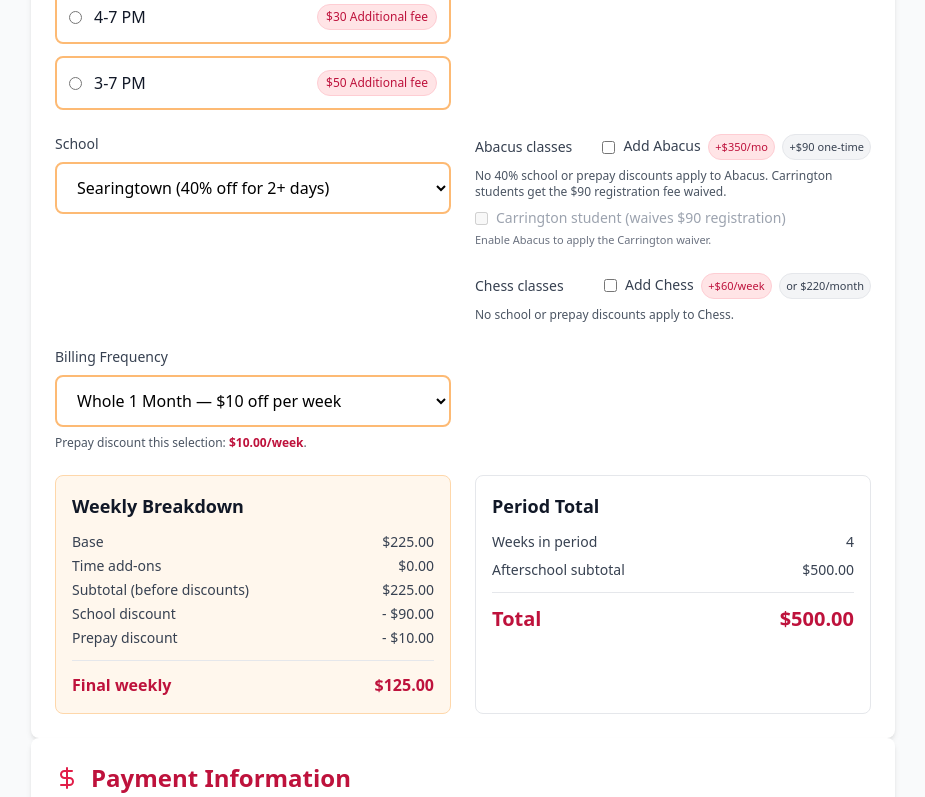
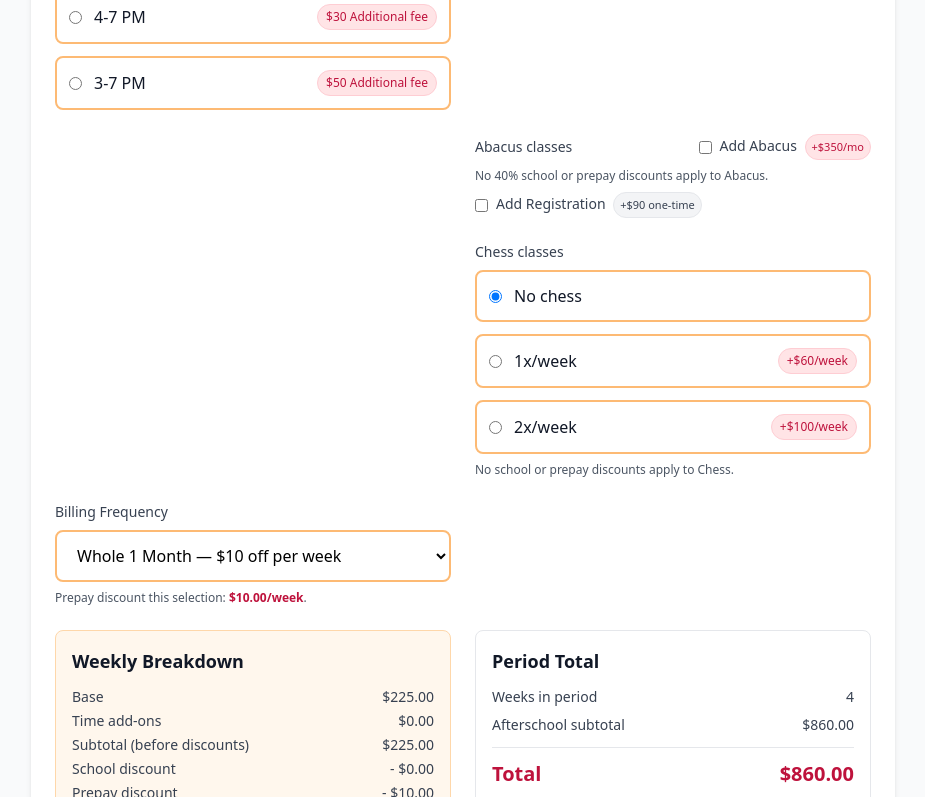
Before and after one commit to phcodesage/olga-one-page-form, a React (Vite) app: page / in a window 1280 px wide. Shown: the part 2223-3020 px from the top of the page, without its empty margins (177-1102 px from the left). Built offline with nearby package versions, Linux system fonts and the light colour scheme.

Commit message:
updated: form abacus pricing

```diff
--- a/src/App.tsx
+++ b/src/App.tsx
@@ -38,12 +38,14 @@ function App() {
   // Pricing UI state
   const [daysPerWeek, setDaysPerWeek] = useState<1 | 2 | 3 | 4 | 5>(3);
   const [timeBlock, setTimeBlock] = useState<TimeBlock>('4-6');
-  const [school, setSchool] = useState<School>('Searingtown');
+  // School selection removed from UI; default to 'Other' for pricing logic
+  const school: School = 'Other';
   const [frequency, setFrequency] = useState<BillingFrequency>('monthly');
   const [extensionsEnabled, setExtensionsEnabled] = useState<boolean>(false);
   const [abacusEnabled, setAbacusEnabled] = useState<boolean>(false);
-  const [chessEnabled, setChessEnabled] = useState<boolean>(false);
-  const [isCarrington, setIsCarrington] = useState<boolean>(false);
+  const [chessPlan, setChessPlan] = useState<'none' | '1x' | '2x'>('none');
+  // Independent registration add-on (+$90 one-time)
+  const [registrationEnabled, setRegistrationEnabled] = useState<boolean>(false);
 
   // Submission state
   const [submitted, setSubmitted] = useState(false);
@@ -64,13 +66,13 @@ function App() {
     e.preventDefault();
     if (isSubmitting || submitted) return;
     setIsSubmitting(true);
-    const pricing = calculatePrice({ daysPerWeek, timeBlock, school, frequency, extensionsEnabled, abacusEnabled, isCarrington, chessEnabled });
+    const pricing = calculatePrice({ daysPerWeek, timeBlock, school, frequency, extensionsEnabled, abacusEnabled, registrationEnabled, chessPlan });
     const payload = {
       selectedOption,
       ...formData,
       phoneFull: `${formData.phoneCountry} ${formData.phone}`,
       emergencyPhoneFull: `${formData.emergencyPhoneCountry} ${formData.emergencyPhone}`,
-      pricingInput: { daysPerWeek, timeBlock, school, frequency, extensionsEnabled, abacusEnabled, isCarrington, chessEnabled },
+      pricingInput: { daysPerWeek, timeBlock, school, frequency, extensionsEnabled, abacusEnabled, registrationEnabled, chessPlan },
       pricing,
       paymentMethod: formData.paymentMethod,
     } as const;
@@ -84,7 +86,7 @@ function App() {
         body: JSON.stringify({
           form: payload,
           pricing,
-          pricingInput: { daysPerWeek, timeBlock, school, frequency, extensionsEnabled, abacusEnabled, isCarrington, chessEnabled },
+          pricingInput: { daysPerWeek, timeBlock, school, frequency, extensionsEnabled, abacusEnabled, registrationEnabled, chessPlan },
           payment: {
             // Zelle fields
             zellePayerName: formData.zellePayerName,
@@ -163,8 +165,8 @@ function App() {
   };
 
   const price = useMemo(() =>
-    calculatePrice({ daysPerWeek, timeBlock, school, frequency, extensionsEnabled, abacusEnabled, isCarrington, chessEnabled })
-  , [daysPerWeek, timeBlock, school, frequency, extensionsEnabled, abacusEnabled, isCarrington, chessEnabled]);
+    calculatePrice({ daysPerWeek, timeBlock, school, frequency, extensionsEnabled, abacusEnabled, registrationEnabled, chessPlan })
+  , [daysPerWeek, timeBlock, school, frequency, extensionsEnabled, abacusEnabled, registrationEnabled, chessPlan]);
 
   const qrRef = useRef<HTMLCanvasElement | null>(null);
   const qrPayload = useMemo(() => {
@@ -584,23 +586,9 @@ function App() {
                     <option key={d} value={d}>{d} day{d > 1 ? 's' : ''}</option>
                   ))}
                 </select>
-                {school === 'Searingtown' && daysPerWeek >= 2 && (
-                  <p className="text-xs text-green-600 mt-1">✓ 40% discount applied for Searingtown students with 2+ days</p>
-                )}
+                {/* School-specific discount hint removed */}
               </div>
 
-              {/* School selector */}
-              <div>
-                <label className="block text-sm font-medium text-gray-700 mb-2">School</label>
-                <select
-                  value={school}
-                  onChange={(e) => setSchool(e.target.value as School)}
-                  className="w-full px-4 py-3 border-2 border-orange-300 rounded-lg bg-white focus:border-rose-600 focus:ring-2 focus:ring-rose-100 outline-none"
-                >
-                  <option value="Searingtown">Searingtown (40% off for 2+ days)</option>
-                  <option value="Other">Other</option>
-                </select>
-              </div>
 
               {/* Abacus add-on */}
               <div className="md:col-start-2">
@@ -608,32 +596,63 @@ function App() {
                   <span className="block text-sm font-medium text-gray-700">Abacus classes</span>
                   <label className="flex items-center gap-2 text-sm text-gray-700">
                     <input type="checkbox" checked={abacusEnabled} onChange={(e) => setAbacusEnabled(e.target.checked)} />
-                    <span>Add Abacus <span className="ml-1 inline-flex items-center px-1.5 py-0.5 rounded-full text-[11px] bg-rose-100 text-rose-700 border border-rose-200">+$350/mo</span> <span className="ml-1 inline-flex items-center px-1.5 py-0.5 rounded-full text-[11px] bg-gray-100 text-gray-700 border">+$90 one-time</span></span>
+                    <span>Add Abacus <span className="ml-1 inline-flex items-center px-1.5 py-0.5 rounded-full text-[11px] bg-rose-100 text-rose-700 border border-rose-200">+$350/mo</span></span>
                   </label>
                 </div>
-                <p className="text-xs text-gray-600 mb-2">No 40% school or prepay discounts apply to Abacus. Carrington students get the $90 registration fee waived.</p>
-                <label className={`flex items-center gap-2 text-sm ${abacusEnabled ? 'text-gray-700' : 'text-gray-400'}`}>
-                  <input type="checkbox" checked={isCarrington} onChange={(e) => setIsCarrington(e.target.checked)} disabled={!abacusEnabled} aria-disabled={!abacusEnabled} />
-                  Carrington student (waives $90 registration)
+                <p className="text-xs text-gray-600 mb-2">No 40% school or prepay discounts apply to Abacus.</p>
+                <label className={`flex items-center gap-2 text-sm text-gray-700`}>
+                  <input type="checkbox" checked={registrationEnabled} onChange={(e) => setRegistrationEnabled(e.target.checked)} />
+                  <span>Add Registration <span className="ml-1 inline-flex items-center px-1.5 py-0.5 rounded-full text-[11px] bg-gray-100 text-gray-700 border">+$90 one-time</span></span>
                 </label>
-                {!abacusEnabled && (
-                  <p className="text-[11px] text-gray-500 mt-1">Enable Abacus to apply the Carrington waiver.</p>
-                )}
-                {abacusEnabled && isCarrington && (
-                  <p className="text-[11px] text-green-700 mt-1">$90 registration fee waived.</p>
-                )}
               </div>
 
               {/* Chess add-on */}
               <div className="md:col-start-2">
                 <div className="flex items-center justify-between mb-2">
                   <span className="block text-sm font-medium text-gray-700">Chess classes</span>
-                  <label className="flex items-center gap-2 text-sm text-gray-700">
-                    <input type="checkbox" checked={chessEnabled} onChange={(e) => setChessEnabled(e.target.checked)} />
-                    <span>Add Chess <span className="ml-1 inline-flex items-center px-1.5 py-0.5 rounded-full text-[11px] bg-rose-100 text-rose-700 border border-rose-200">+$60/week</span> <span className="ml-1 inline-flex items-center px-1.5 py-0.5 rounded-full text-[11px] bg-gray-100 text-gray-700 border">or $220/month</span></span>
+                </div>
+                <div className="space-y-3">
+                  <label className="flex items-center gap-3 p-3 border-2 border-orange-300 rounded-lg hover:border-orange-400 cursor-pointer">
+                    <input
+                      type="radio"
+                      name="chessPlan"
+                      value="none"
+                      checked={chessPlan === 'none'}
+                      onChange={() => setChessPlan('none')}
+                      className="text-rose-600 focus:ring-rose-500"
+                    />
+                    <span className="text-gray-900">No chess</span>
+                  </label>
+                  <label className="flex items-center justify-between gap-3 p-3 border-2 border-orange-300 rounded-lg hover:border-orange-400 cursor-pointer">
+                    <div className="flex items-center gap-3">
+                      <input
+                        type="radio"
+                        name="chessPlan"
+                        value="1x"
+                        checked={chessPlan === '1x'}
+                        onChange={() => setChessPlan('1x')}
+                        className="text-rose-600 focus:ring-rose-500"
+                      />
+                      <span className="text-gray-900">1x/week</span>
+                    </div>
+                    <span className="inline-flex items-center px-2 py-1 rounded-full text-xs bg-rose-100 text-rose-700 border border-rose-200">+$60/week</span>
+                  </label>
+                  <label className="flex items-center justify-between gap-3 p-3 border-2 border-orange-300 rounded-lg hover:border-orange-400 cursor-pointer">
+                    <div className="flex items-center gap-3">
+                      <input
+                        type="radio"
+                        name="chessPlan"
+                        value="2x"
+                        checked={chessPlan === '2x'}
+                        onChange={() => setChessPlan('2x')}
+                        className="text-rose-600 focus:ring-rose-500"
+                      />
+                      <span className="text-gray-900">2x/week</span>
+                    </div>
+                    <span className="inline-flex items-center px-2 py-1 rounded-full text-xs bg-rose-100 text-rose-700 border border-rose-200">+$100/week</span>
                   </label>
                 </div>
-                <p className="text-xs text-gray-600">No school or prepay discounts apply to Chess.</p>
+                <p className="text-xs text-gray-600 mt-2">No school or prepay discounts apply to Chess.</p>
               </div>
 
               {/* Billing frequency */}
--- a/src/utils/pricing.ts
+++ b/src/utils/pricing.ts
@@ -17,10 +17,10 @@ export interface PricingInput {
   extensionsEnabled?: boolean;
   // Abacus add-on
   abacusEnabled?: boolean;
-  // Carrington waiver for the abacus registration fee
-  isCarrington?: boolean;
-  // Chess add-on
-  chessEnabled?: boolean;
+  // Independent registration add-on (+$90 one-time)
+  registrationEnabled?: boolean;
+  // Chess add-on plan
+  chessPlan?: 'none' | '1x' | '2x';
 }
 
 export interface PricingBreakdown {
@@ -89,10 +89,16 @@ export function calculatePrice(input: PricingInput): PricingBreakdown {
   const addOnWeekly = (input.extensionsEnabled ? addOnPerDay(input.timeBlock) : 0) * input.daysPerWeek;
   // Abacus: $350/month => $87.50/week equivalent
   const abacusWeekly = input.abacusEnabled ? +(350 / 4).toFixed(2) : 0;
-  // Chess: $60/week, or $220/month => $55/week equivalent when monthly
-  const chessWeekly = input.chessEnabled
-    ? +(input.frequency === 'monthly' ? (220 / 4) : 60).toFixed(2)
-    : 0;
+  // Chess:
+  // - 1x/week: $60/week, or $220/month => $55/week equivalent when monthly
+  // - 2x/week: $100/week (no monthly alt provided)
+  let chessWeekly = 0;
+  if (input.chessPlan === '1x') {
+    chessWeekly = +(input.frequency === 'monthly' ? (220 / 4) : 60).toFixed(2);
+  } else if (input.chessPlan === '2x') {
+    // $100 per 2 weeks => $50/week equivalent across billing frequencies
+    chessWeekly = 50;
+  }
 
   // Apply Searingtown discount (40%) to base + add-ons, only if enrolled 2+ days/week
   // School discount applies only to core program (base + time add-ons), not abacus
@@ -109,7 +115,8 @@ export function calculatePrice(input: PricingInput): PricingBreakdown {
   finalWeekly = +finalWeekly.toFixed(2);
 
   const periodWeeks = periodWeeksFor(input.frequency);
-  const registrationFee = input.abacusEnabled && !input.isCarrington ? 90 : 0;
+  // Registration is an independent add-on now
+  const registrationFee = input.registrationEnabled ? 90 : 0;
   const totalForPeriod = +((finalWeekly * periodWeeks) + registrationFee).toFixed(2);
 
   return {
```
